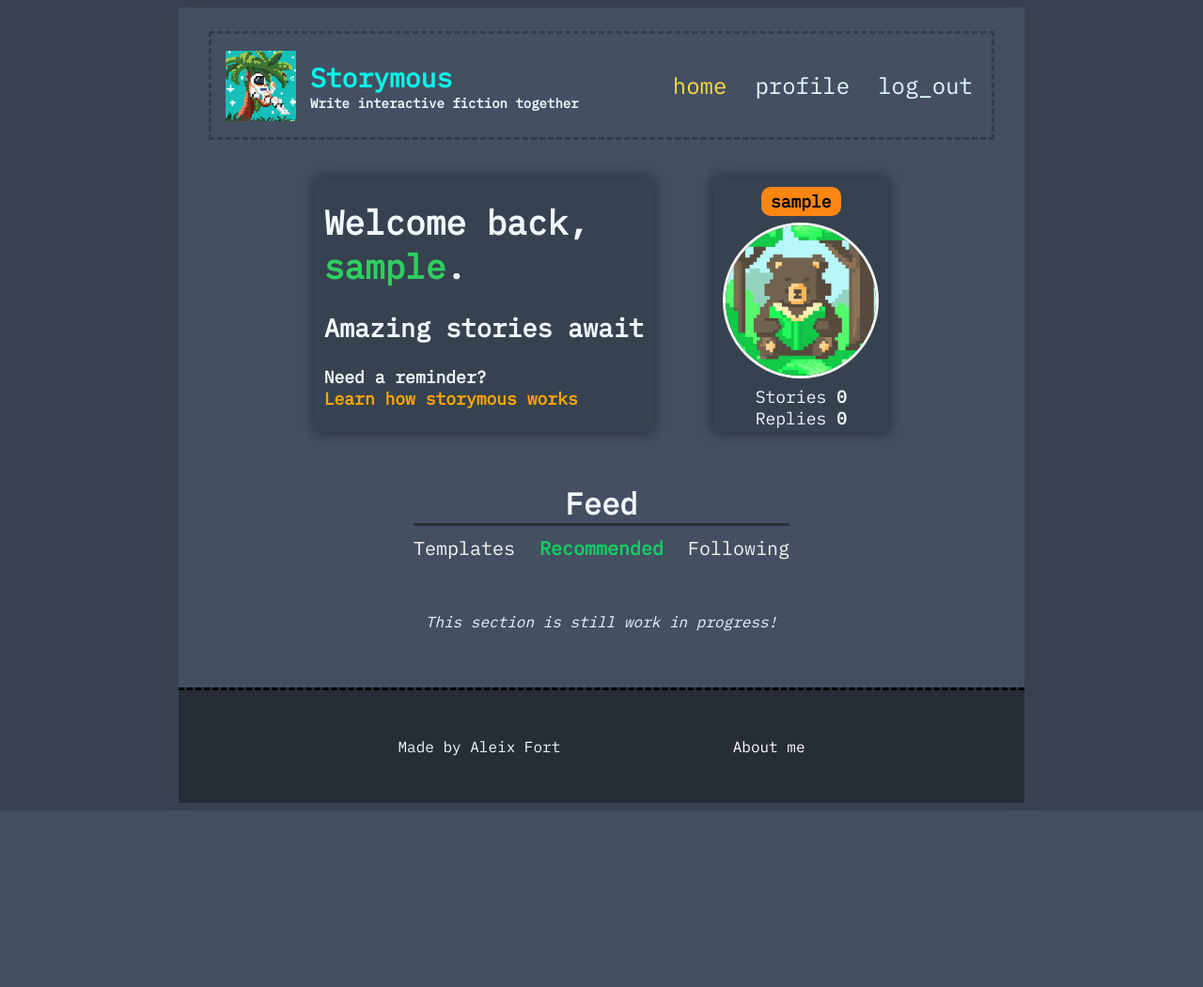
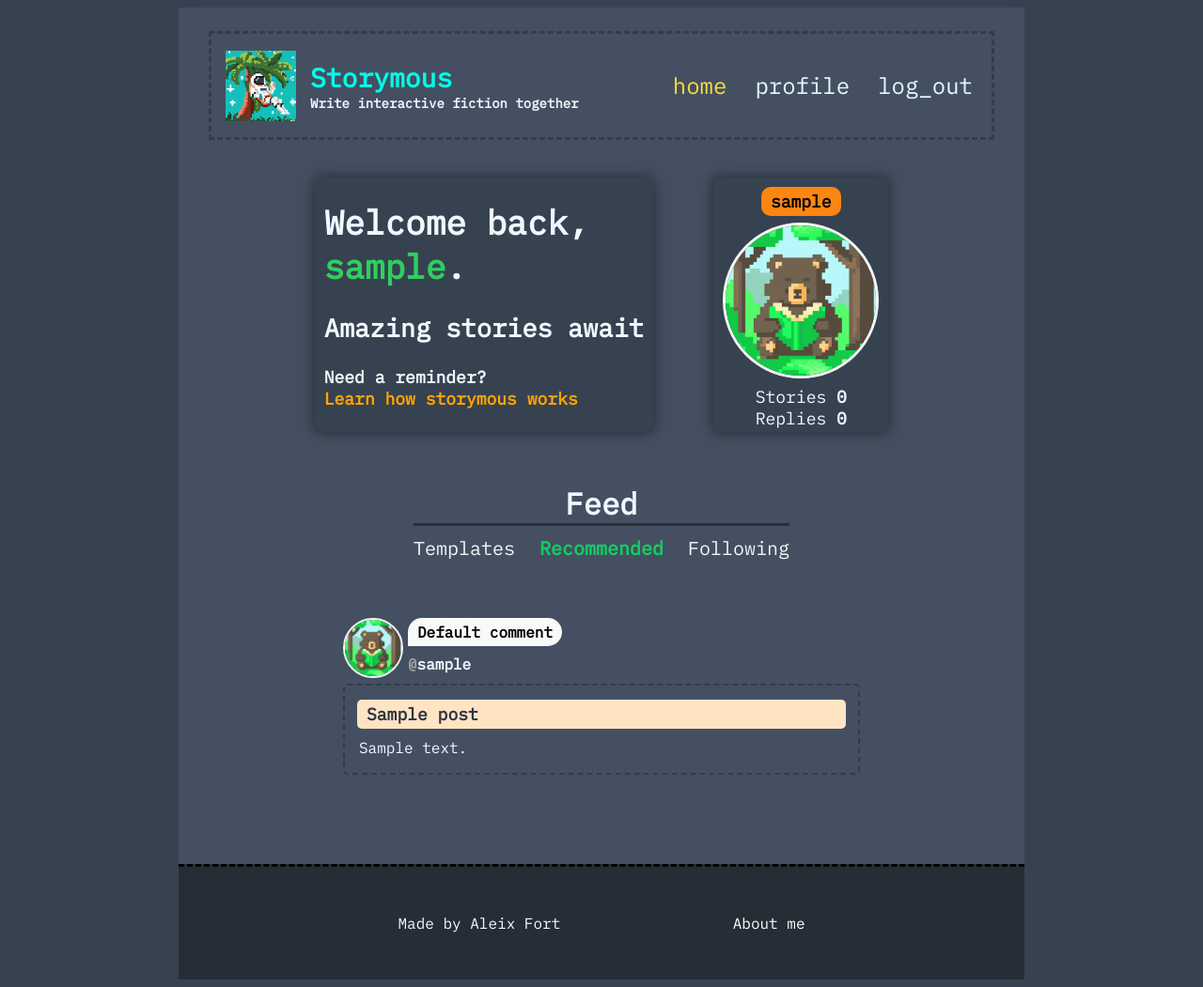
Before and after one commit to aleixfortm/storymous-old, a Flask app: page /home/recommended in a window 1280 px wide. Shown: the whole page at 94% size. Before the commit the page ends 863 px from the top, so only its background shows below. Run offline with Flask 2, Linux system fonts and the light colour scheme; a user stored in the database is signed in; a database or web service that is not in the repository returns one stand-in record (values such as "Sample title"); parts of the project's set-up code (start-up, migrations or seed data) failed here and were passed over; some libraries are stand-ins or nearby versions.

Commit message:
Fixed responiveness issues

```diff
--- a/blueprints/home.py
+++ b/blueprints/home.py
@@ -1,7 +1,8 @@
-from flask import Blueprint, render_template, url_for, redirect
+from flask import Blueprint, render_template, url_for, redirect, jsonify
 from flask_login import login_required, current_user
 from misc.api import test_stories
-import random
+from main import db_posts, db_users
+import random, json
 
 
 #blueprint creation
@@ -32,27 +33,30 @@ def home(feed="templates"):
         random.shuffle(test_stories)
         stories = test_stories[:5]
 
+
     elif feed == "recommended":
-        pass
-    else:
+        stories = list(db_posts.find())
+        random.shuffle(stories)
+
+
+    elif feed == "following":
         pass
 
 
-
-
+    # returns logged in homepage
     if current_user.is_authenticated:
         print("\nUser: " + current_user.username + "\n")
         return render_template("home.html", user=current_user.username,
                                             user_logged=current_user.is_authenticated,
-                                            stories=stories,
-                                            feed=feed,
-                                            tags=tags)
+                                            stories=stories,  feed=feed, tags=tags)
 
+
+    # not logged in, returns logged out homepage
     return render_template("home.html", user=None,
                                         user_logged=current_user.is_authenticated,
-                                        stories=stories,
-                                        feed=feed,
-                                        tags=tags)
+                                        stories=stories, feed=feed, tags=tags)
+
+
 
 
 @login_required
--- a/blueprints/posts.py
+++ b/blueprints/posts.py
@@ -3,6 +3,7 @@ from flask_login import login_required, current_user
 from misc.forms import PostForm
 from misc.models import Post
 from flask_pymongo import ObjectId
+import random
 from main import db_posts
 
 # blueprint creation
@@ -48,8 +49,8 @@ def user(username=None):
     # if reloaded successfully, user's username will not be None
     elif username is not None:
 
-        user_posts = db_posts.find({"username": username})
-        print(user_posts[0]["_id"])
+        user_posts = list(db_posts.find({"username": username}))
+        user_posts = user_posts[::-1] #order from newest to oldest
 
         return render_template("profile.html", username=current_user.username, stories=user_posts)
 
--- a/static/styles.css
+++ b/static/styles.css
@@ -393,8 +393,9 @@ body {
     justify-content: left;
     border-radius: 5px;
     margin-bottom: 8px;
-    width: auto;
+    width: 100%;
     word-wrap: break-word;
+    hyphens: auto;
 }
 
 .story__title {
@@ -404,6 +405,7 @@ body {
     margin: 0px 0px;
     font-size: large;
     word-wrap: break-word;
+    hyphens: auto;
 }
 
 .story__upper {
@@ -412,7 +414,7 @@ body {
     justify-content: space-between;
     align-items: center;
     padding: 0px 0px;
-    width: fit-content;
+    width: 100%;
 }
 
 .story__user-container {
@@ -452,6 +454,7 @@ body {
     border-radius: 15px 15px 15px 0;
     text-align: left;
     word-wrap: break-word;
+    hyphens: auto;
     width: auto;
 }
 
@@ -476,7 +479,7 @@ body {
 .oops-feed {
     text-align: center;
     font-style: italic;
-    margin: auto;
+    margin: 0;
 }
 
 /*
@@ -801,3 +804,11 @@ input[type="submit"]:hover {
 .lower {
     color: #a1a1a1;
 }
+
+.admin {
+    color: rgb(255, 116, 116);
+}
+
+.yellow {
+    color: yellow;
+}
--- a/templates/feeds/recommended.html
+++ b/templates/feeds/recommended.html
@@ -16,18 +16,31 @@
         {% if user_logged %}
             {% if stories %}
                 {% for story in stories %}
+                    <div>
+                    <div class="story__user-container">
+                        <div class="story__user-img-container">
+                            <img src="/static/img/default.png" alt="Profile picture" class="story__user-img">
+                        </div>
+                        <div class="story__user-info-container">
+                            <div class="story__user-comment cur-def">Default comment</div>
+                            <div class="story__username cur-pnt""> <span class="lower"><b>@</span>{{ story["username"] }}</b></div>
+                        </div>
+                    </div>
+                <a href="{{ url_for('posts.post', post_id=story['_id']) }}" style="color: inherit; text-decoration: none;">
                     <article class="story__article">
                         <div class="story__upper">
+                            <div class="story__title-container">
                                 <h2 class="story__title"> {{ story["title"] }} </h2>
-                        <time class="story__date" datetime="21-04-2023"> {{ story["date"] }} </time>
+                            </div>
+                            <!--<time class="story__date" datetime="21-04-2023"> {{ story["date"] }} </time>-->
                         </div>
                         <p class="story__content">
-                        {{ story["story"] }}
+                            {{ story["content"] }}
                         </p>
                     </article>
+                </a>
+                </div>
                 {% endfor %}
-            {% else %}
-                <p class="oops-feed">This section is still work in progress!</p>
             {% endif %}
         {% else %}
         <p class="oops-feed">Oops... You'll have to sign in to view this!</p>
```
Also changed, not shown: templates/feeds/templates.html (+6 -9 lines), templates/profile.html (+4 -3 lines). Lines whose indentation alone changed are shown as unchanged.
